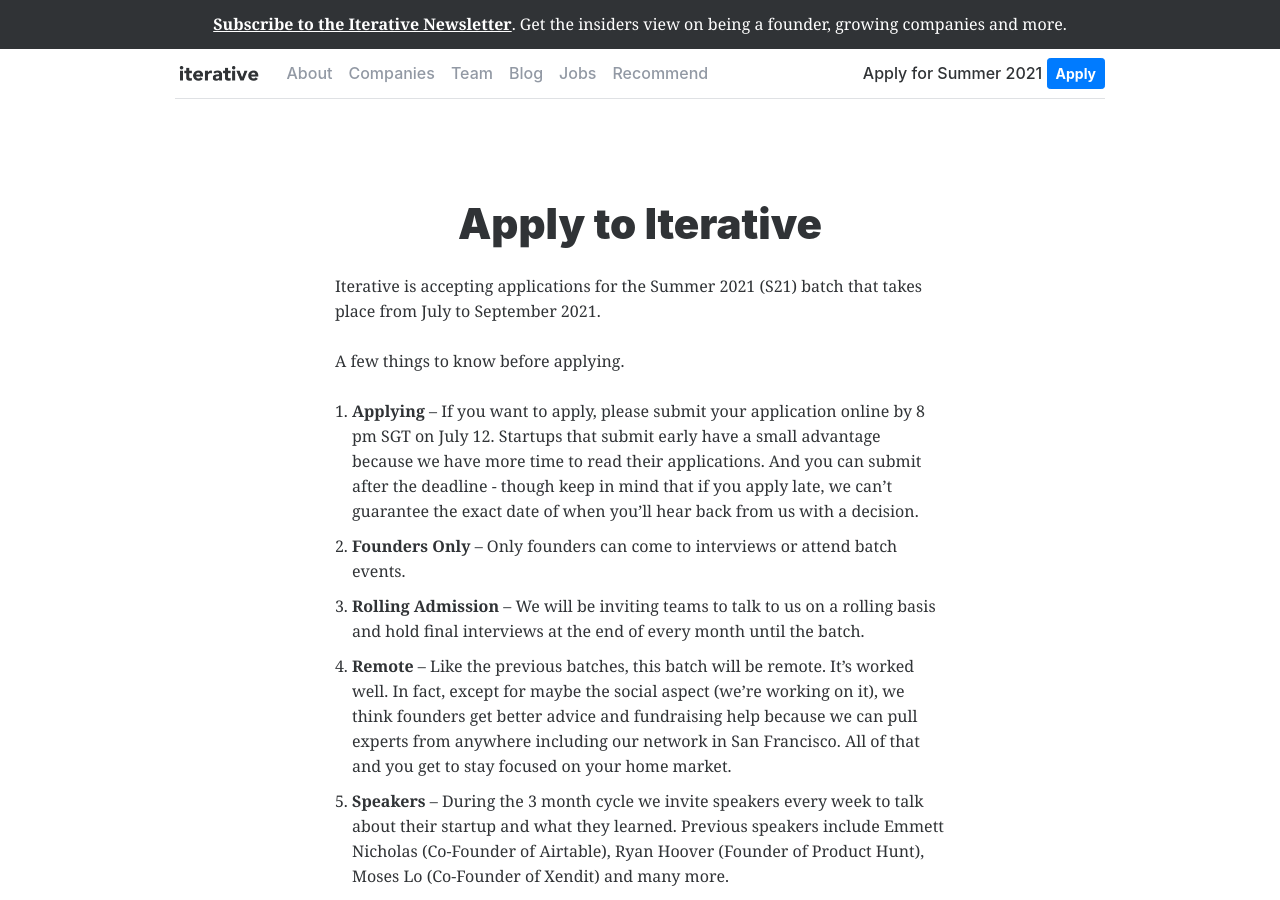
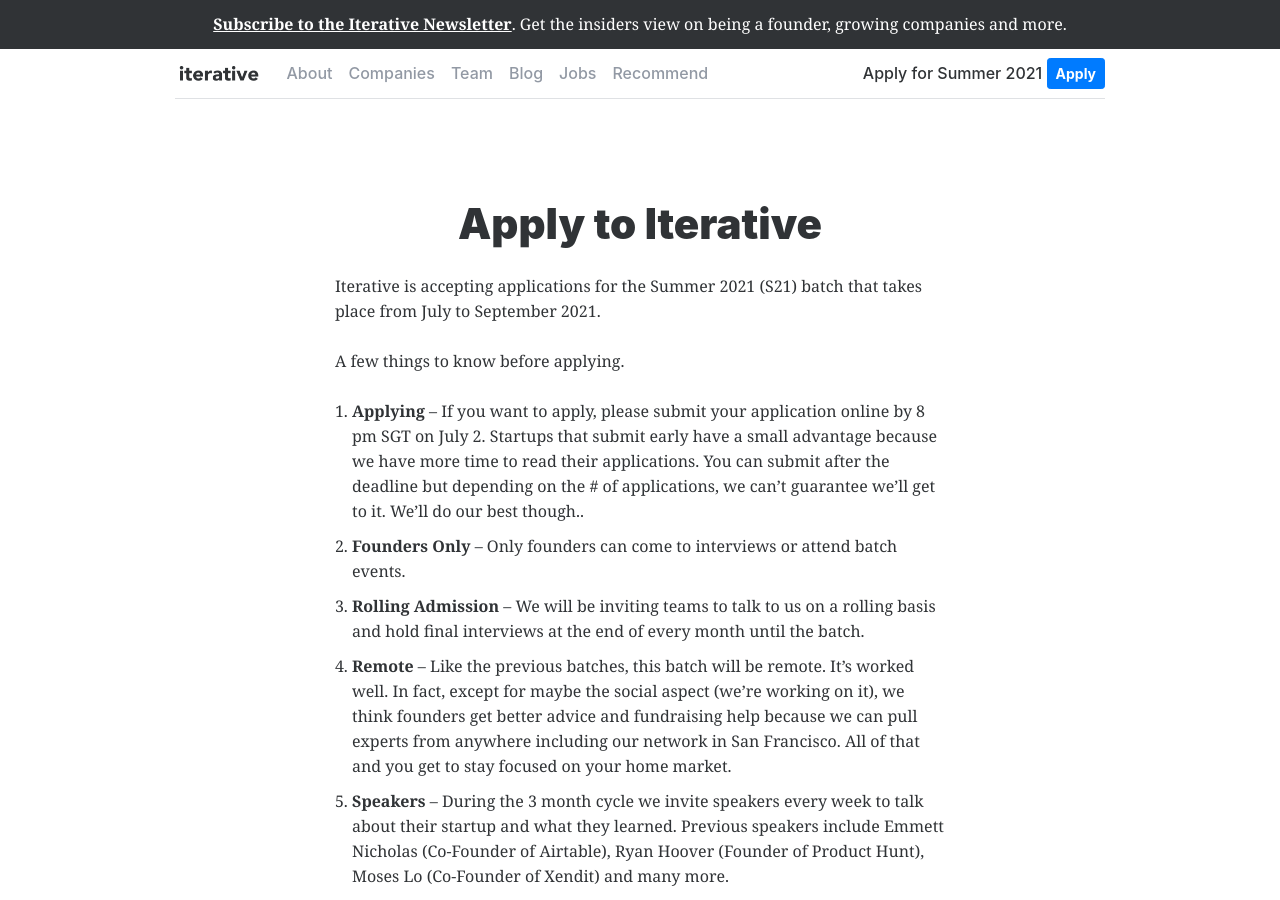
Before and after one commit to hsukenooi/iterative-website, a Jekyll site: the page built from apply.md, in a window 1280 px wide and 900 px high. Built offline with Jekyll 4.4.1, drawn with Linux system fonts in a browser that asks for light colours; comment, search, counter and statistics services are not loaded.

Commit message:
Copy updates

```diff
--- a/apply.md
+++ b/apply.md
@@ -8,7 +8,7 @@ Iterative is accepting applications for the Summer 2021 (S21) batch that takes p
 
 A few things to know before applying.
 
-1. **Applying** – If you want to apply, please submit your application online by 8 pm SGT on July 12. Startups that submit early have a small advantage because we have more time to read their applications. And you can submit after the deadline - though keep in mind that if you apply late, we can’t guarantee the exact date of when you’ll hear back from us with a decision.
+1. **Applying** – If you want to apply, please submit your application online by 8 pm SGT on July 2. Startups that submit early have a small advantage because we have more time to read their applications. You can submit after the deadline but depending on the # of applications, we can't guarantee we'll get to it. We'll do our best though..
 2. **Founders Only** – Only founders can come to interviews or attend batch events.
 3. **Rolling Admission** – We will be inviting teams to talk to us on a rolling basis and hold final interviews at the end of every month until the batch.
 4. **Remote** – Like the previous batches, this batch will be remote. It’s worked well. In fact, except for maybe the social aspect (we’re working on it), we think founders get better advice and fundraising help because we can pull experts from anywhere including our network in San Francisco. All of that and you get to stay focused on your home market.
```
Also changed, not shown: about.md (+2 -0 lines).
